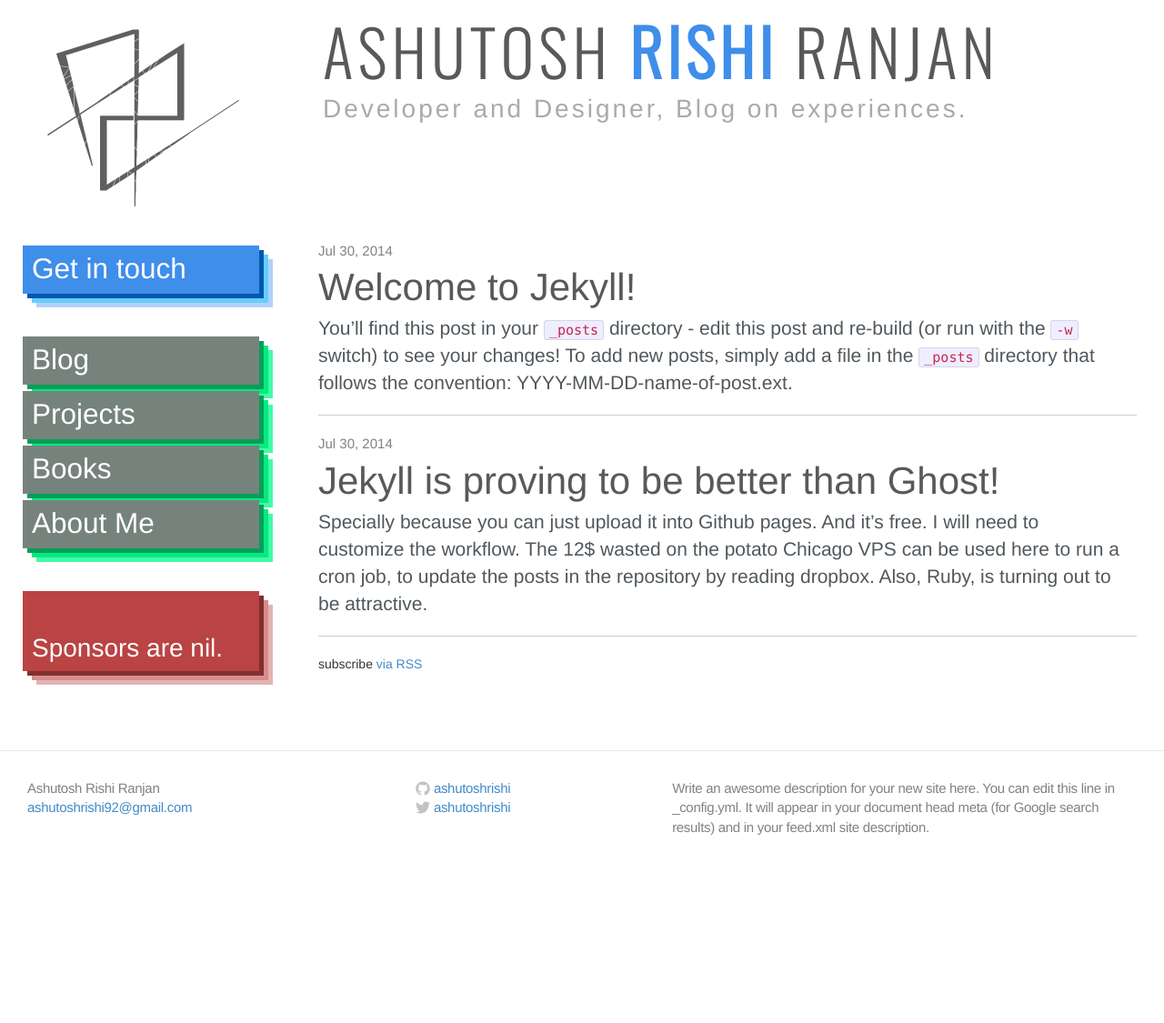
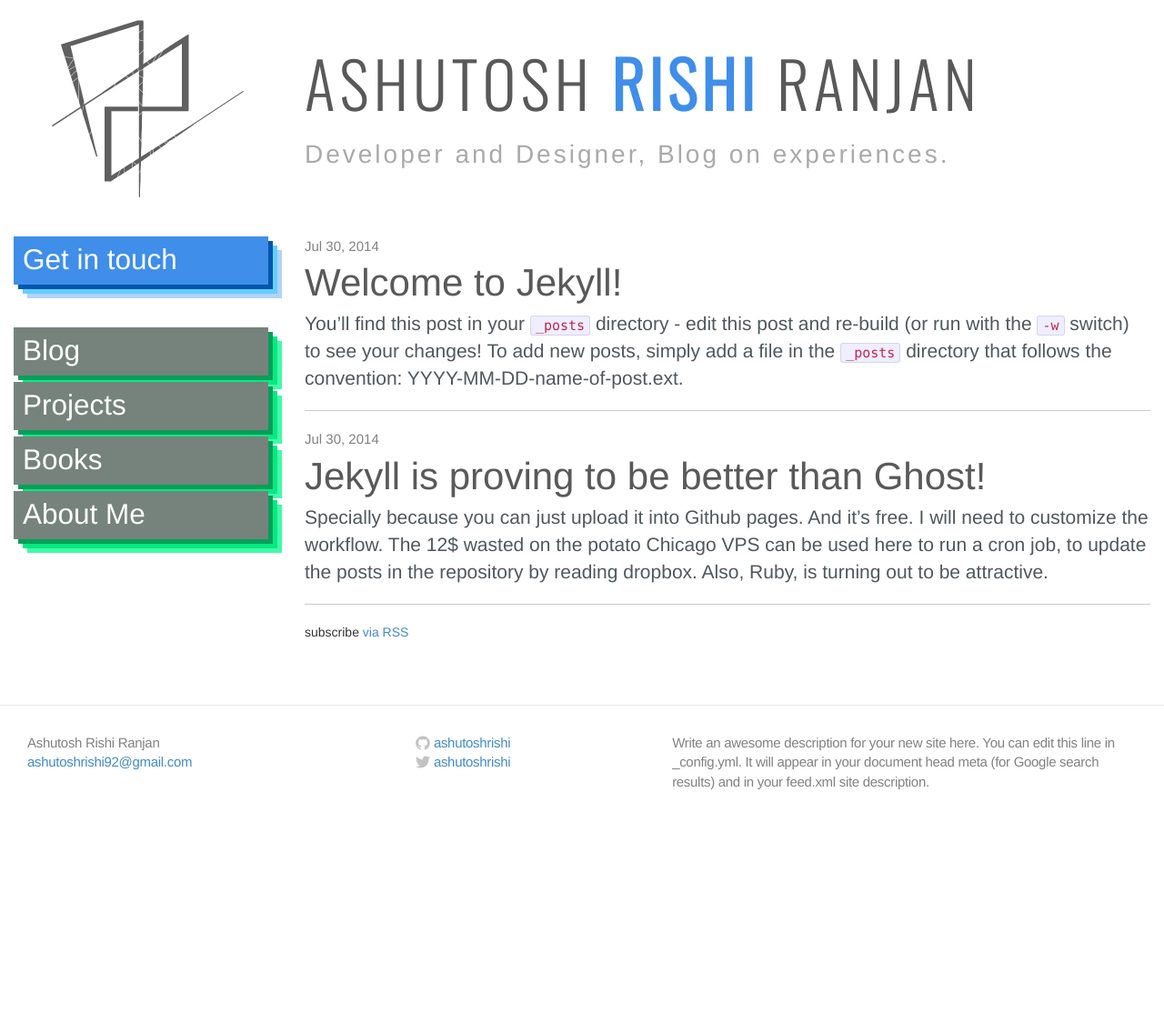
Before and after one commit to ashutoshrishi/ashutoshrishi-ashutoshrishi.github.io, a Jekyll site: the page built from index.html, in a window 1280 px wide. Shown: the whole page at 91% size. Built offline with Jekyll 4.4.1, drawn with Linux system fonts in a browser that asks for light colours; after the commit the page ends 1075 px from its top, so only the background shows below that.

Commit message:
Completely responsive layout now.

```diff
--- a/_layouts/default.html
+++ b/_layouts/default.html
@@ -8,9 +8,21 @@
 
     <div class="container-fluid wrapper">
       <div class="row">
-        <div class="col-md-3 col-xs-12 aboutbox">
-          <div class="bordered">
-            <div class="home"></div><br>
+        <div class="col-md-3 col-xs-12">
+            <div class="home"></div>
+        </div>
+        <div class="col-md-9 col-xs-12">
+          <div class="name">
+            <p>ASHUTOSH <strong>RISHI</strong> RANJAN</p>
+            <small> Developer and Designer, Blog on experiences.</small>
+          </div>
+        </div>
+      </div>
+      <br>
+      <div class="row">
+        <div class="col-md-3 col-xs-12">
+
+
             <div class="boxybutton-blue shoutout-blue">
               <a href="mailto:ashutoshrishi92@gmail.com">Get in touch</a>
             </div>
@@ -27,19 +39,11 @@
             <div class="boxybutton-green shoutout">
               <a href="">About Me</a>
             </div>
-            <br>
-            <br>
-            <div class="boxybutton-red shoutout-red">
-              <br>Sponsors are nil. <br>
-            </div>
-          </div>
+
+          <br><br>
         </div>
 
         <div class="col-md-9 col-xs-12">
-          <div class="name">
-            <p>ASHUTOSH <strong>RISHI</strong> RANJAN</p>
-            <small> Developer and Designer, Blog on experiences.</small>
-          </div>
 
           {{ content }}
 
```
Also changed, not shown: assets/css/bootstrap.css, assets/css/bootstrap.min.css, 1 other file.
